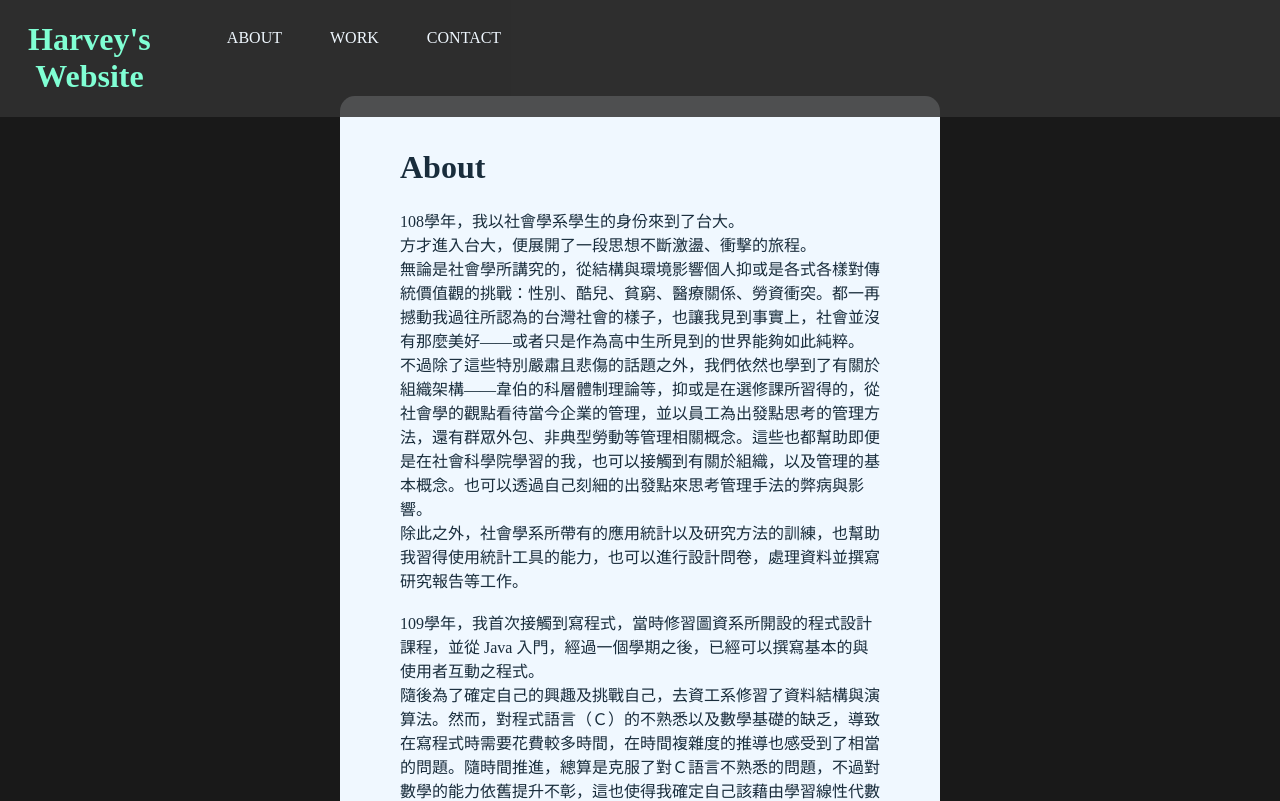
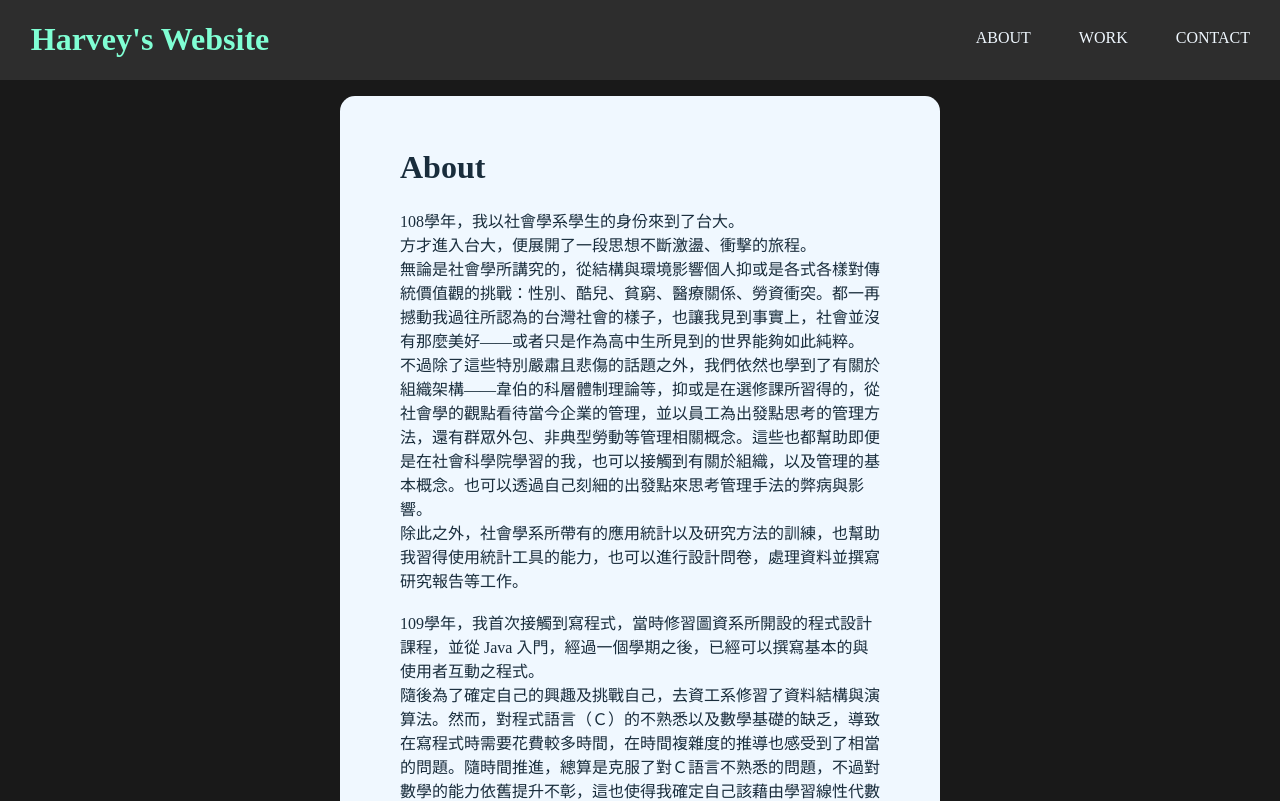
Before and after one commit to i-am-harveyt/PersonalWeb, a React (Create React App) app: page /PersonalWeb/about in a window 1280 px wide. Shown: the top 801 px of the page. Built offline with nearby package versions, Linux system fonts and the light colour scheme.

Commit message:
Change nav layout, NavItem decoration

```diff
--- a/src/Components/Header/Header.css
+++ b/src/Components/Header/Header.css
@@ -125,23 +125,18 @@ nav a:hover {
   color: rgb(189, 89, 89);
 }
 
-@media screen and (min-width: 1000px) {
+@media screen and (min-width: 600px) {
   .nav-toggle-label {
     display: none;
   }
 
   header {
     display: grid;
-    grid-template-columns: 1fr auto minmax(600px, 1fr) 1fr;
-  }
-
-  header h1 {
-    grid-column: 2 / 3;
+    grid-template-columns: minmax(300px, 300px) auto minmax(100px, 300px) minmax(10px, 30px);
   }
 
   nav {
     all: unset;
-    grid-column: 3 / 4;
     display: flex;
     justify-content: flex-end;
     align-items: center;
@@ -171,7 +166,7 @@ nav a:hover {
     height: 3px;
     background-color: aliceblue;
     position: absolute;
-    top: -1em;
+    top: -0.5rem;
     left: 0;
     right: 0;
     transform: scale(0, 1);
@@ -189,7 +184,7 @@ nav a:hover {
     height: 3px;
     background-color: aliceblue;
     position: absolute;
-    bottom: -1em;
+    bottom: -0.5rem;
     left: 0;
     right: 0;
     transform: scale(0, 1);
--- a/src/Components/Header/Header.js
+++ b/src/Components/Header/Header.js
@@ -40,6 +40,7 @@ export default function Header() {
           <h1>Harvey's Website</h1>
         </Link>
       </a>
+      <p></p>
       <NavBar />
     </header>
   );
--- a/src/Pages/About.js
+++ b/src/Pages/About.js
@@ -42,6 +42,8 @@ export default function About() {
 
         <h2>程式方面經歷：</h2>
 
+        <a href="https://github.com/i-am-harveyt/">My GitHub Page</a>
+
         <ol>
           <li>
             修習兩門程式設計課，分別為兩種程式語言（Java、Python），皆有專案開發經驗。其中
```
Also changed, not shown: src/Pages/Contact.js (+3 -9 lines).
